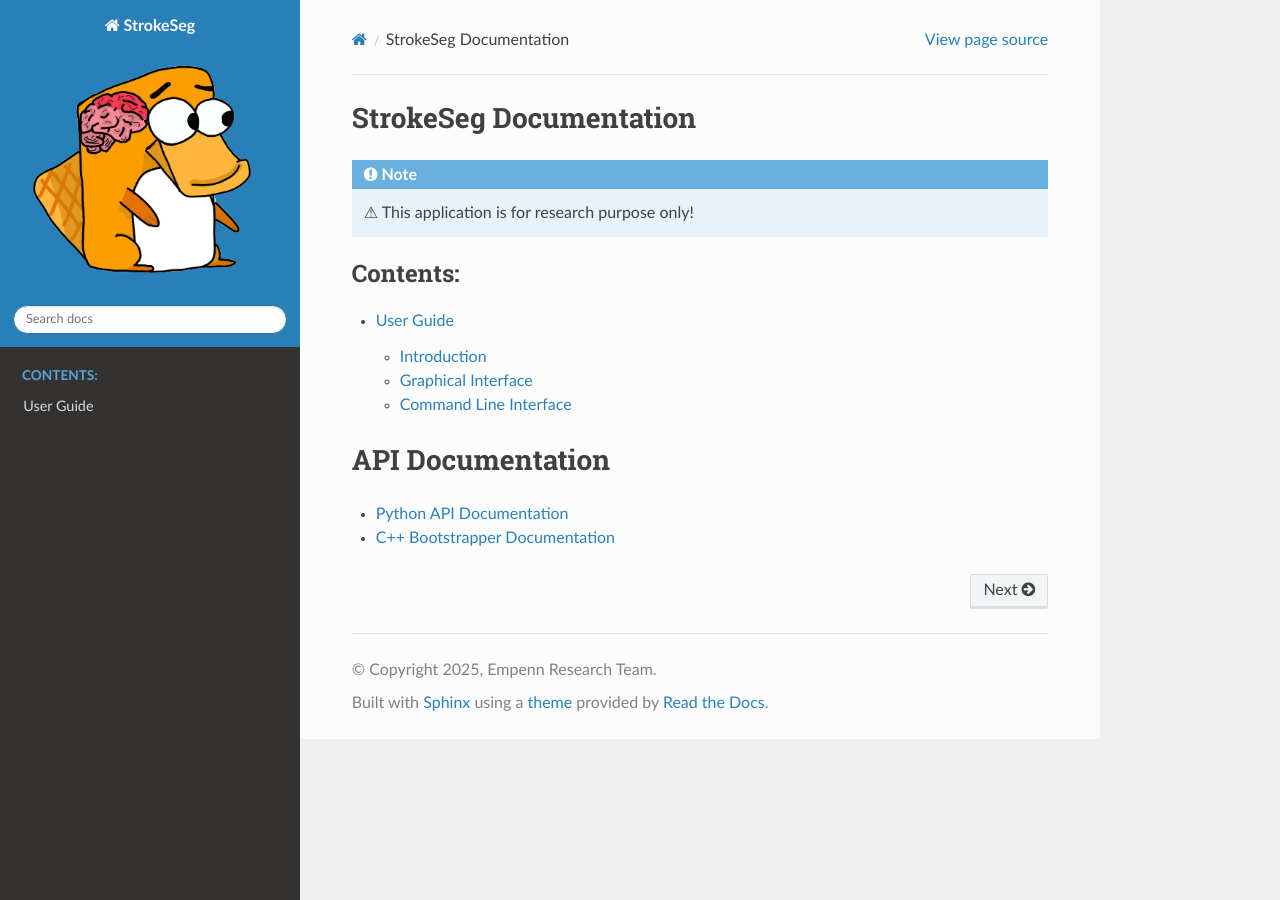
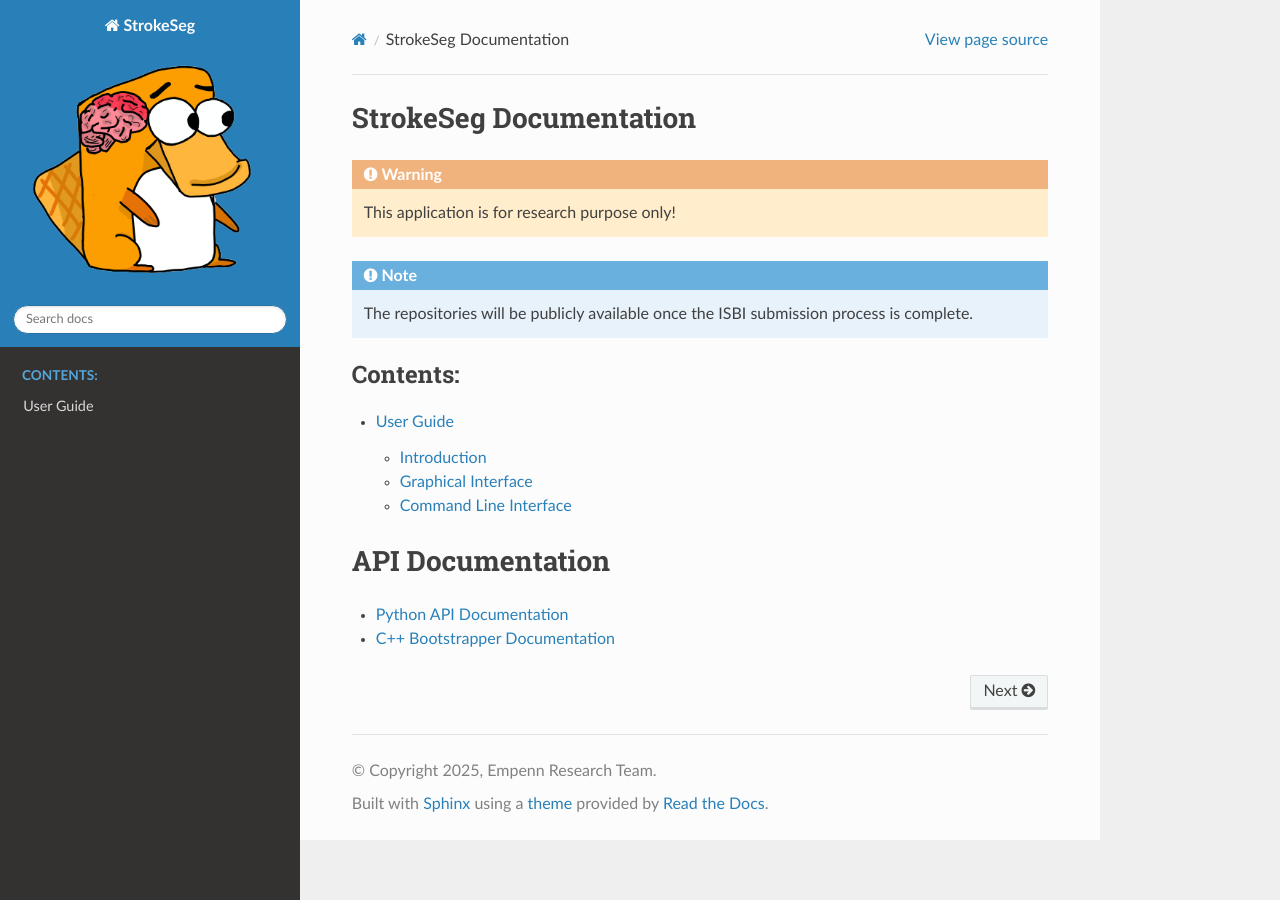
Before and after one commit to youwanM/StrokeSeg_Doc, a Sphinx documentation site: the page built from docs/source/index.rst, in a window 1280 px wide. Built offline with Sphinx 7.4.7 and the Read the Docs theme 3.1.0, drawn with Linux system fonts in a browser that asks for light colours.

Commit message:
Add warning about research purpose of application
Added a warning note regarding the application's purpose.

```diff
--- a/docs/source/index.rst
+++ b/docs/source/index.rst
@@ -1,9 +1,13 @@
 StrokeSeg Documentation
 =======================
 
+.. warning::
+
+   This application is for research purpose only!
+
 .. note::
 
-   ⚠ This application is for research purpose only!
+   The repositories will be publicly available once the ISBI submission process is complete.
 
 .. toctree::
    :maxdepth: 2
```
